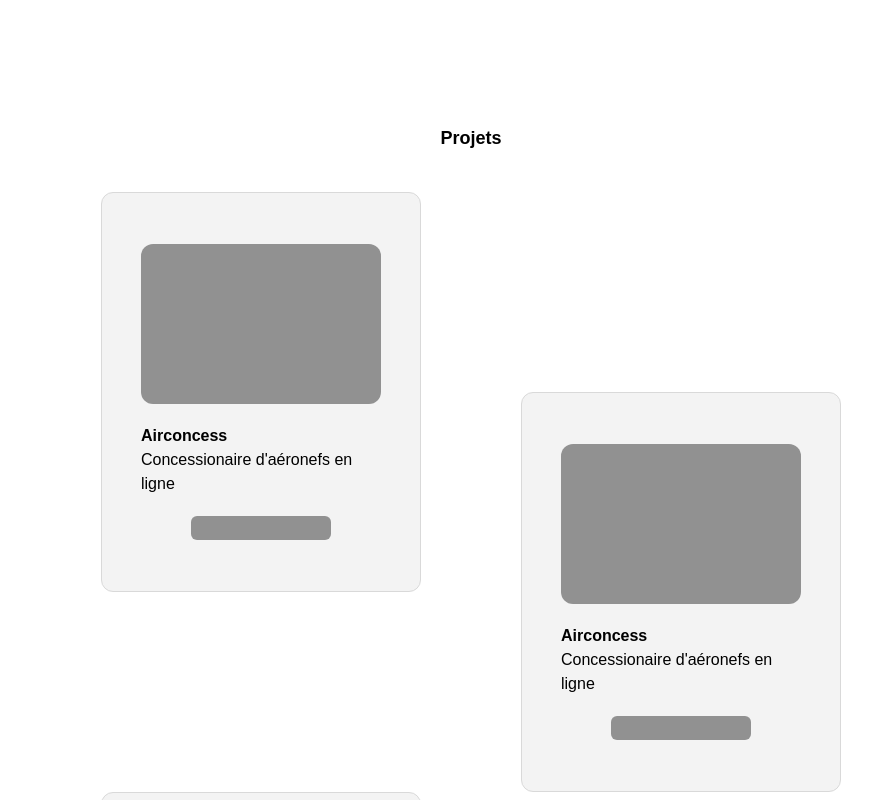
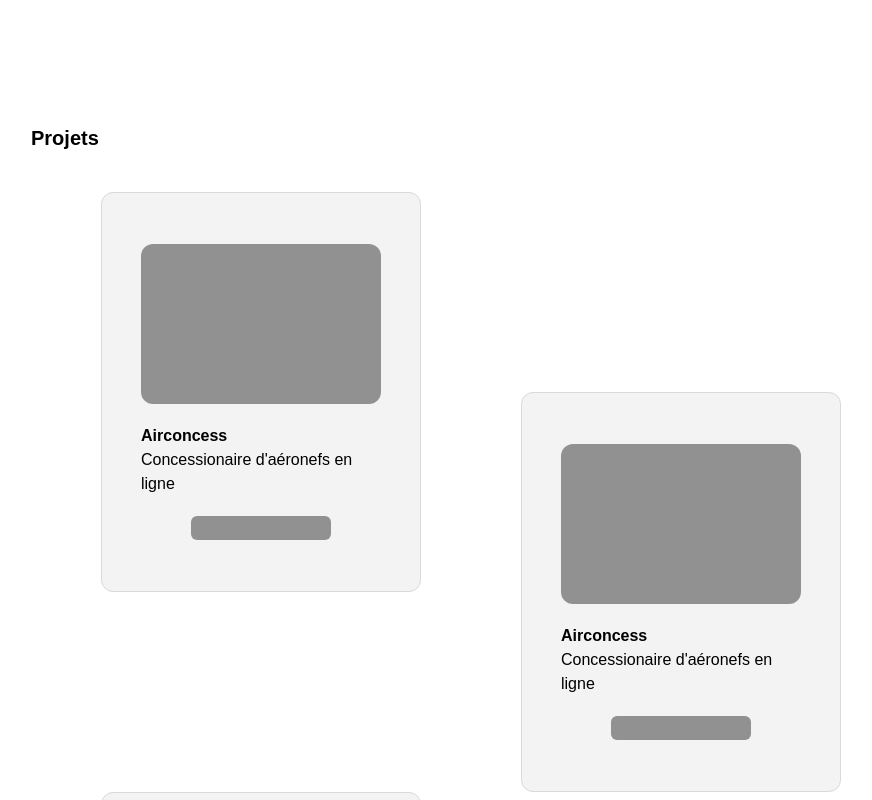
Before and after one commit to MricP/Portfolio, a Vue app: page / in a window 1280 px wide. Shown: the part 600-1400 px from the top of the page, without its empty margins (169-1041 px from the left). Built offline with nearby package versions, Linux system fonts and the light colour scheme; the HTML template or start-up script is replaced by a standard one; a web font is replaced by a local one.

Commit message:
anim() -> hover project rotation

```diff
--- a/src/components/ProjectContainer.vue
+++ b/src/components/ProjectContainer.vue
@@ -2,7 +2,7 @@
 
 </script>
 <template>
-    <div class="w-80 h-100 bg-[#d9d9d950] rounded-xl border-1 border-[#d9d9d9] flex flex-col justify-center items-center gap-5">
+    <div class="w-80 h-100 bg-[#d9d9d950] rounded-xl border-1 border-[#d9d9d9] flex flex-col justify-center items-center gap-5 hover:rotate-15 transition-transform duration-300">
         <div class="bg-[#595959a0] w-60 h-40 rounded-xl"></div>
         <div>
             <h2 class="font-bold">Airconcess</h2>
--- a/src/views/HomeView.vue
+++ b/src/views/HomeView.vue
@@ -23,8 +23,8 @@
             </div>
         </div>
         <!-- Project section -->
-        <div class="mt-50 flex flex-col justify-center items-center gap-10">
-            <h3 class="font-bold text-lg text-left w-100%">Projets</h3>
+        <h3 class="mt-50 ml-50 mb-10 font-bold text-xl text-left w-100%">Projets</h3>
+        <div class="flex flex-col justify-center items-center gap-10">
             <div class="flex flex-col ">
                 <div class="flex flex-row gap-25 ">
                     <ProjectContainer></ProjectContainer>
```
